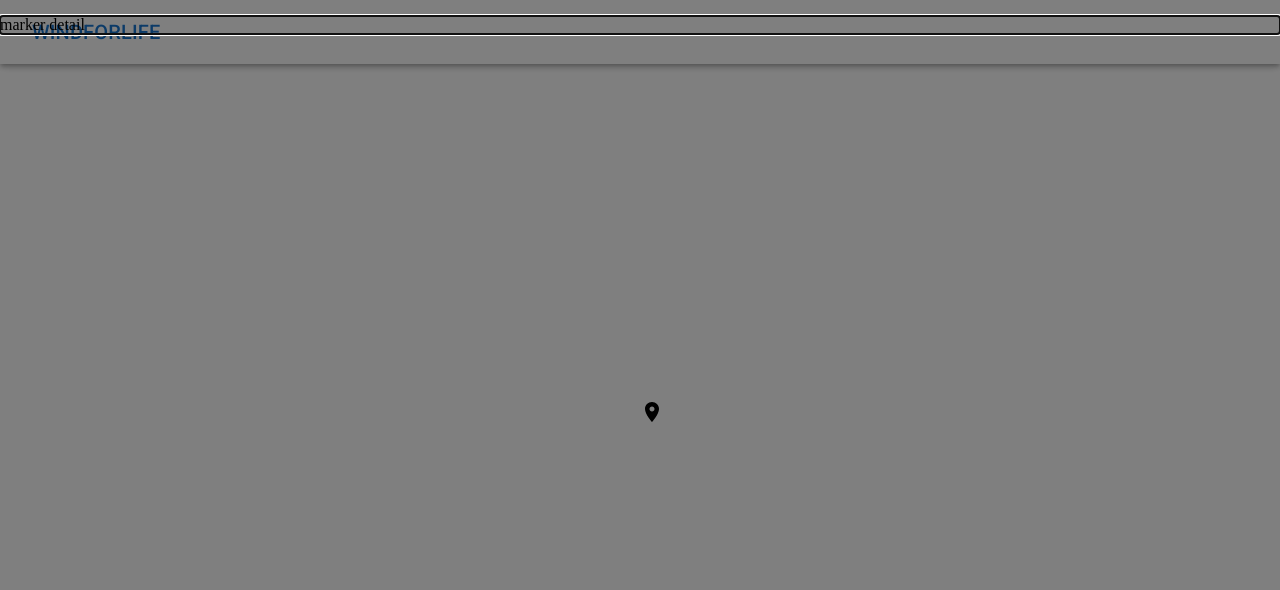
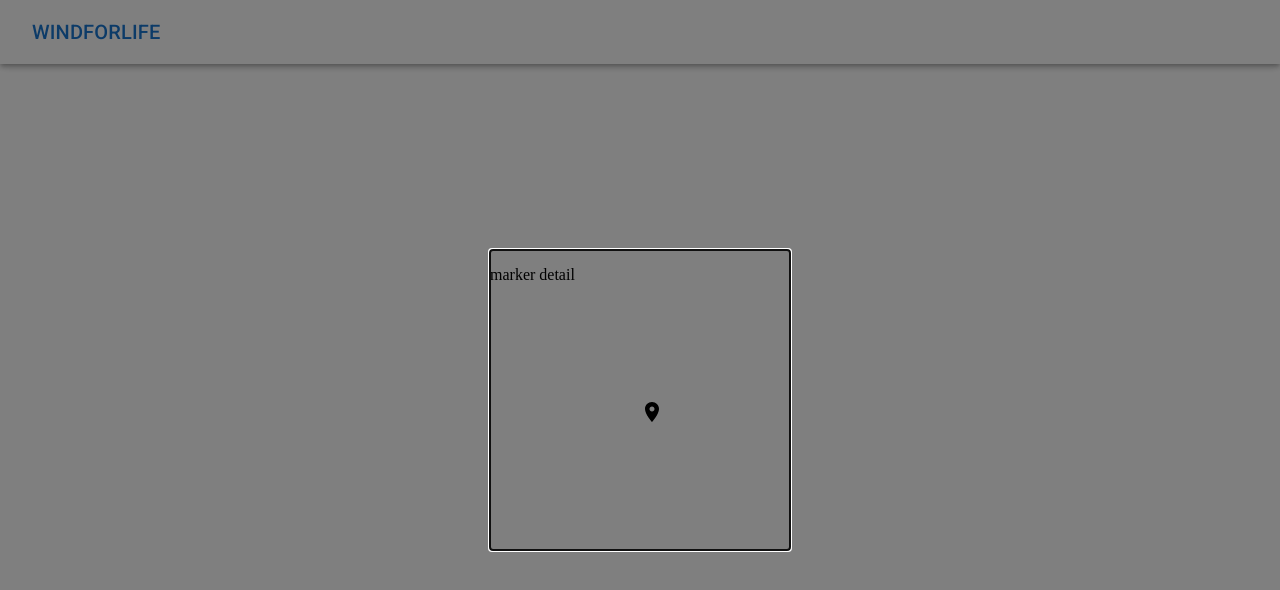
Before and after one commit to Jonathan-J8/windforlife, a React (Vite) app: page / in a window 1280 px wide. Both pictures are taken after a click on the element 652 px from the left and 414 px from the top of the page. Shown: the top 590 px of the page. Built offline with nearby package versions, Linux system fonts and the light colour scheme.

Commit message:
fix: modal backdrop

```diff
--- a/src/components/Marker.tsx
+++ b/src/components/Marker.tsx
@@ -1,5 +1,5 @@
+import { useState } from 'react';
 import { Place } from '@mui/icons-material';
-import { useState } from 'react';
 import MarkerDetail from './MarkerDetail';
 import style from './style.module.css';
 
@@ -10,13 +10,18 @@ type MarkerProps = {
 
 const Marker = ({ x = 50, y = 50 }: MarkerProps) => {
   const [open, setOpen] = useState(false);
+
   const onOpen = () => setOpen(true);
-  const onClose = () => setOpen(false);
+  const onClose = () => {
+    setOpen(false);
+  };
   return (
-    <span onClick={onOpen} className={style.marker} style={{ translate: `${x}% ${y}%` }}>
-      <Place />
+    <>
+      <span onClick={onOpen} className={style.marker} style={{ translate: `${x}% ${y}%` }}>
+        <Place />
+      </span>
       <MarkerDetail open={open} onClose={onClose} />
-    </span>
+    </>
   );
 };
 
--- a/src/components/MarkerDetail.tsx
+++ b/src/components/MarkerDetail.tsx
@@ -1,6 +1,5 @@
-import { Backdrop, Box, Modal } from '@mui/material';
+import { Box, Modal } from '@mui/material';
 import { PropsWithChildren } from 'react';
-// import style from './style.module.css';
 
 interface MarkerDetailProps extends PropsWithChildren {
   open: boolean;
@@ -9,13 +8,19 @@ interface MarkerDetailProps extends PropsWithChildren {
 
 const MarkerDetail = ({ open = false, onClose }: MarkerDetailProps) => {
   return (
-    // <Backdrop sx={{ color: '#fff', zIndex: (theme) => theme.zIndex.drawer + 1 }} open={open} onClick={onClose}>
     <Modal open={open} onClose={onClose} aria-labelledby="title" aria-describedby="description">
-      <Box>
+      <Box
+        sx={{
+          width: 300,
+          height: 300,
+          position: 'absolute' as 'absolute',
+          top: '50%',
+          left: '50%',
+          transform: 'translate(-50%, -50%)',
+        }}>
         <p style={{ width: '50%' }}>marker detail</p>
       </Box>
     </Modal>
-    // </Backdrop>
   );
 };
 
```
